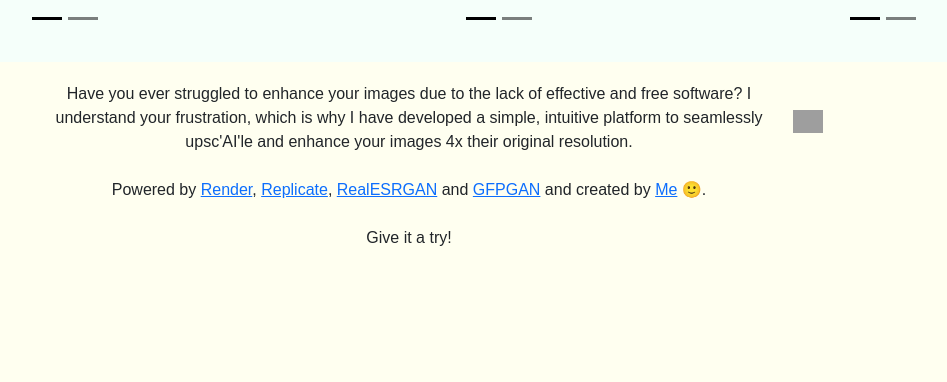
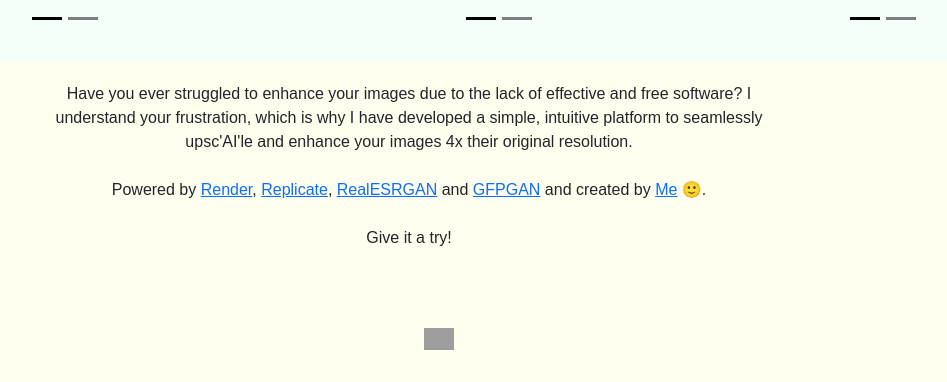
Before and after one commit to AdiBak/upscaile, a Flask app: page / in a window 1280 px wide. Shown: the part 1133-1515 px from the top of the page, without its empty margins (231-1178 px from the left). Run offline with Flask 3, Linux system fonts and the light colour scheme; some web fonts are replaced; grey boxes are pictures that could not be loaded.

Commit message:
modified icon position

```diff
--- a/templates/index.html
+++ b/templates/index.html
@@ -340,9 +340,10 @@
         }
 
         #githubicon {
-            position: relative;
+            position: absolute;
             left: 50%;
             width: 30px;
+            bottom: 10%;
         }
 
     </style>
```
